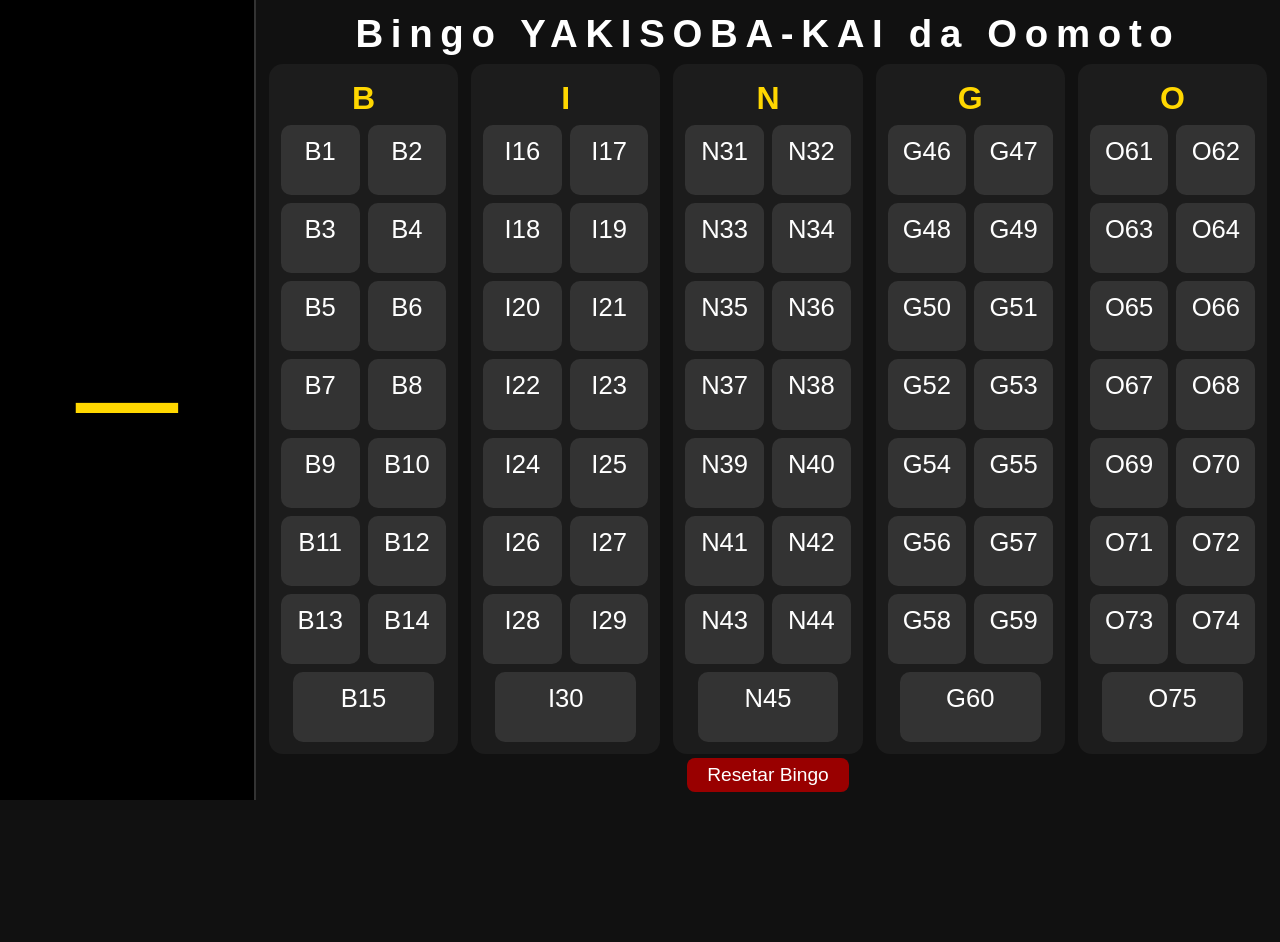
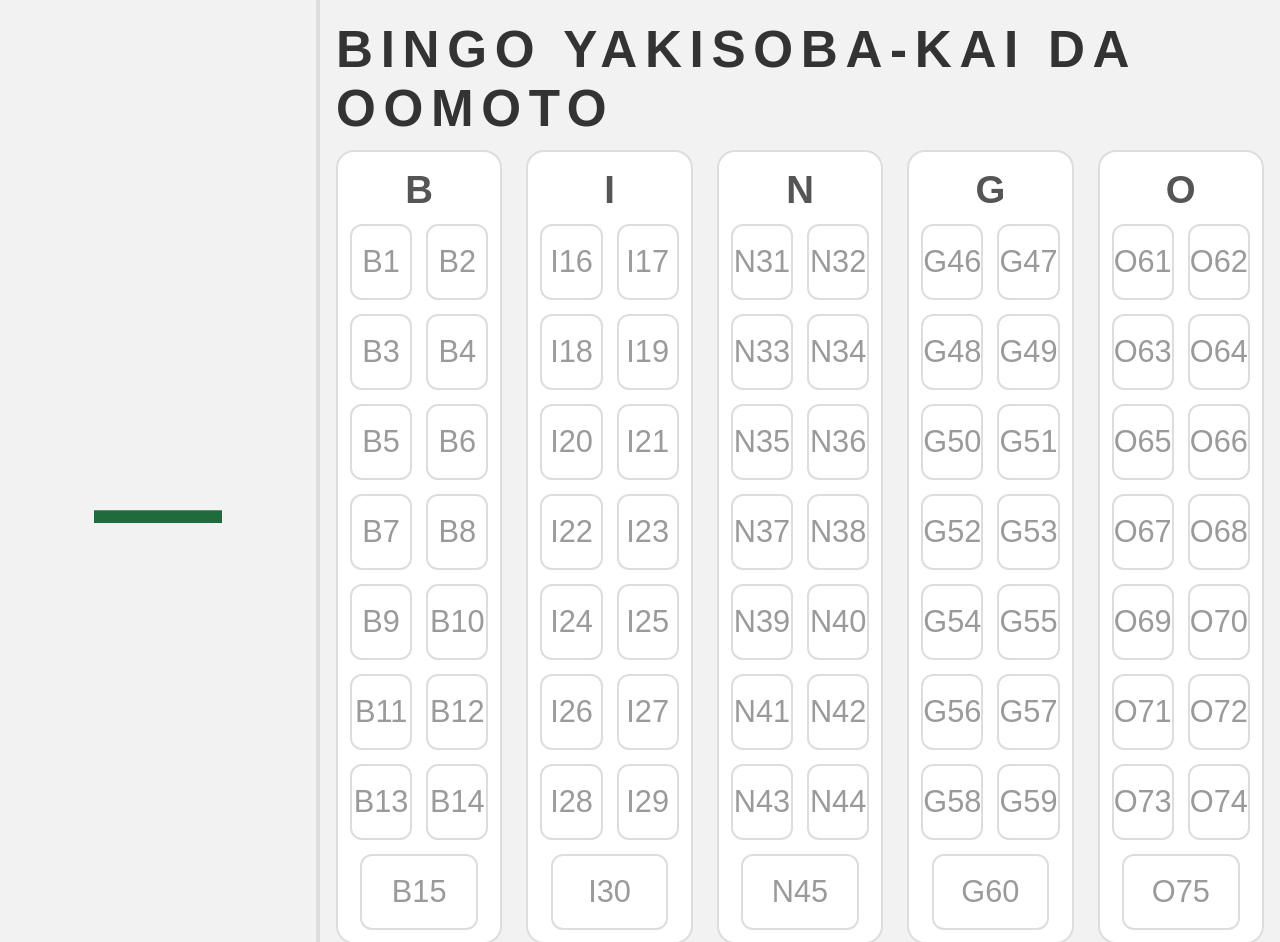
Before and after one commit to takeshi-fujimoto-567/bingoYakisoba, a plain HTML site: page index.html in a window 1280 px wide. Shown: the top 942 px of the page. Before the commit the page ends 800 px from the top, so only its background shows below. Drawn offline with Linux system fonts and the light colour scheme.

Commit message:
Update index.html

```diff
--- a/index.html
+++ b/index.html
@@ -2,157 +2,164 @@
 <html lang="pt-BR">
 <head>
 <meta charset="UTF-8">
-<title>Bingo 75 - Painel Offline</title>
+<title>Bingo 75 – Painel Offline</title>
 
 <style>
-    :root {
-        --bg: #111;
-        --panel: #1c1c1c;
-        --cell: #333;
-        --accent: #ffd700;
-        --called: #0066cc;
+:root{
+    /* FUNDO */
+    --bg: #F2F2F2;        /* off-white */
+    --panel: #FFFFFF;
+
+    /* TEXTO */
+    --grid-text: #9A9A9A;
+
+    /* DESTAQUES */
+    --verde: #1F6B3B;     /* verde escuro */
+    /* --vermelho: #8B1E1E;  alternativa */
+
+    --branco: #FFFFFF;
 }
 
-    * {
-        box-sizing: border-box;
+*{ box-sizing:border-box }
+
+body{
+    margin:0;
+    background:var(--bg);
+    font-family:Arial,sans-serif;
+    overflow:hidden;
 }
 
-    body {
-        margin: 0;
-        background: var(--bg);
-        color: #fff;
-        font-family: Arial, sans-serif;
-        overflow: hidden;
+/* ===== LAYOUT ===== */
+.layout{
+    display:grid;
+    grid-template-columns:25% 75%;
+    height:100vh;
 }
 
-    /* ===== LAYOUT RESPONSIVO ===== */
-    .layout {
-        display: grid;
-        grid-template-columns: 20% 80%;
-        height: 100vh;
+/* ===== NÚMERO ATUAL ===== */
+.last-area{
+    display:flex;
+    align-items:center;
+    justify-content:center;
+    border-right:4px solid #DDD;
 }
 
-    /* ===== NÚMERO EM DESTAQUE ===== */
-    .last-area {
-        display: flex;
-        align-items: center;
-        justify-content: center;
-        background: #000;
-        border-right: 2px solid #333;
+#last{
+    font-size:clamp(96px,10vw,180px);
+    font-weight:900;
+    color:var(--verde);
+    text-align:center;
 }
 
-    #last {
-        font-size: clamp(72px, 8vw, 120px);
-        font-weight: bold;
-        color: var(--accent);
-        text-align: center;
-        line-height: 1;
+/* ===== PAINEL ===== */
+.board-area{
+    padding:16px;
+    display:flex;
+    flex-direction:column;
+    align-items:center;
 }
 
-    /* ===== ÁREA DA GRADE ===== */
-    .board-area {
-        padding: 1vh 1vw;
-        display: flex;
-        flex-direction: column;
-        align-items: center;
+h1{
+    margin:4px 0 12px;
+    font-size:clamp(32px,4vw,56px);
+    letter-spacing:0.15em;
+    text-transform:uppercase;
+    color:#333;
 }
 
-    h1 {
-        font-size: clamp(28px, 3vw, 52px);
-        margin: 0.5vh 0 1vh;
-        letter-spacing: 0.2em;
-        text-align: center;
+/* ===== BINGO ===== */
+.bingo{
+    display:grid;
+    grid-template-columns:repeat(5,1fr);
+    gap:24px;
+    width:100%;
+    max-width:1200px;
+    flex-grow:1;
 }
 
-    .bingo {
-        display: grid;
-        grid-template-columns: repeat(5, 1fr);
-        gap: clamp(6px, 1vw, 14px);
-        width: 100%;
-        max-width: 1100px;
-        flex-grow: 1;
+/* COLUNA */
+.column{
+    background:var(--panel);
+    border-radius:18px;
+    padding:12px;
+    display:flex;
+    flex-direction:column;
+    border:2px solid #DDD;
 }
 
-    .column {
-        background: var(--panel);
-        border-radius: 14px;
-        padding: clamp(6px, 1vw, 12px);
-        display: flex;
-        flex-direction: column;
+.column h2{
+    margin:4px 0 12px;
+    font-size:clamp(28px,3vw,44px);
+    text-align:center;
+    color:#555;
 }
 
-    .column h2 {
-        font-size: clamp(22px, 2.5vw, 40px);
-        margin: 0.5vh 0 1vh;
-        text-align: center;
-        color: var(--accent);
+/* GRADE */
+.grid{
+    display:grid;
+    grid-template-columns:1fr 1fr;
+    gap:14px;
+    flex-grow:1;
 }
 
-    .grid {
-        display: grid;
-        grid-template-columns: 1fr 1fr;
-        gap: clamp(6px, 1vh, 12px);
-        flex-grow: 1;
+/* CÉLULA */
+.cell{
+    background:transparent;
+    border:2px solid #DDD;
+    border-radius:12px;
+    padding:18px 0;
+    font-size:clamp(22px,2.4vw,36px);
+    text-align:center;
+    color:var(--grid-text);
+    user-select:none;
+    cursor:pointer;
 }
 
-    .cell {
-        background: var(--cell);
-        border-radius: 10px;
-        padding: clamp(8px, 1.5vh, 18px) 0;
-        font-size: clamp(18px, 2vw, 32px);
-        text-align: center;
-        cursor: pointer;
-        user-select: none;
+/* ÚLTIMO NÚMERO CENTRAL */
+.cell.center{
+    grid-column:span 2;
+    width:85%;
+    justify-self:center;
 }
 
-    .cell.called {
-        background: var(--called);
-        color: #fff;
-        cursor: default;
+/* SORTEADO */
+.cell.called{
+    background:var(--verde);
+    border-color:var(--verde);
+    color:var(--branco);
+    font-weight:900;
+    cursor:default;
 }
 
-    .cell.center {
-        grid-column: span 2;
-        justify-self: center;
-        width: 85%;
+/* CONTROLES */
+.controls{
+    margin-top:10px;
 }
 
-    .controls {
-        margin-top: 0.5vh;
+button{
+    font-size:20px;
+    padding:10px 28px;
+    border:none;
+    border-radius:10px;
+    background:var(--verde);
+    color:#fff;
+    cursor:pointer;
 }
 
-    button {
-        font-size: clamp(14px, 1.5vw, 20px);
-        padding: 6px 20px;
-        border: none;
-        border-radius: 8px;
-        background: #900;
-        color: #fff;
-        cursor: pointer;
+button:hover{
+    opacity:0.9;
 }
 
-    button:hover {
-        background: #b00;
+/* ===== TELAS MENORES ===== */
+@media (max-width:900px){
+    .layout{
+        grid-template-columns:100%;
     }
 
-    /* ===== TELAS PEQUENAS (celular – teste) ===== */
-    @media (max-width: 900px) {
-        .layout {
-            grid-template-columns: 100%;
-        }
-
-        .last-area {
-            border-right: none;
-            border-bottom: 2px solid #333;
-            height: 20vh;
-        }
-
-        #last {
-            font-size: clamp(48px, 10vw, 80px);
-        }
-
-        .bingo {
-            max-width: 100%;
+    .last-area{
+        height:22vh;
+        border-right:none;
+        border-bottom:4px solid #DDD;
     }
 }
 </style>
@@ -181,44 +188,43 @@
 <script>
 /* ===== CONFIGURAÇÃO ===== */
 const TITULO = "Bingo YAKISOBA-KAI da Oomoto";
-
 document.getElementById("titulo").innerText = TITULO;
 
 const bingo = document.getElementById("bingo");
 const last = document.getElementById("last");
 
 const grupos = [
-        { letra: "B", inicio: 1 },
-        { letra: "I", inicio: 16 },
-        { letra: "N", inicio: 31 },
-        { letra: "G", inicio: 46 },
-        { letra: "O", inicio: 61 }
+    { letra:"B", inicio:1 },
+    { letra:"I", inicio:16 },
+    { letra:"N", inicio:31 },
+    { letra:"G", inicio:46 },
+    { letra:"O", inicio:61 }
 ];
 
-    grupos.forEach(g => {
-        const col = document.createElement("div");
-        col.className = "column";
+grupos.forEach(g=>{
+    const col=document.createElement("div");
+    col.className="column";
 
-        const title = document.createElement("h2");
-        title.innerText = g.letra;
-        col.appendChild(title);
+    const h=document.createElement("h2");
+    h.innerText=g.letra;
+    col.appendChild(h);
 
-        const grid = document.createElement("div");
-        grid.className = "grid";
+    const grid=document.createElement("div");
+    grid.className="grid";
 
-        for (let i = 0; i < 15; i++) {
-            const num = g.inicio + i;
-            const cell = document.createElement("div");
-            cell.className = "cell";
-            const texto = g.letra + num;
-            cell.innerText = texto;
+    for(let i=0;i<15;i++){
+        const num=g.inicio+i;
+        const cell=document.createElement("div");
+        cell.className="cell";
+        const texto=g.letra+num;
+        cell.innerText=texto;
 
-            if (i === 14) cell.classList.add("center");
+        if(i===14) cell.classList.add("center");
 
-            cell.onclick = () => {
-                if (cell.classList.contains("called")) return;
+        cell.onclick=()=>{
+            if(cell.classList.contains("called")) return;
             cell.classList.add("called");
-                last.innerText = texto;
+            last.innerText=texto;
         };
 
         grid.appendChild(cell);
@@ -228,10 +234,10 @@
     bingo.appendChild(col);
 });
 
-    function resetBingo() {
-        if (!confirm("Resetar o bingo?")) return;
-        document.querySelectorAll(".cell").forEach(c => c.classList.remove("called"));
-        last.innerText = "—";
+function resetBingo(){
+    if(!confirm("Resetar o bingo?")) return;
+    document.querySelectorAll(".cell").forEach(c=>c.classList.remove("called"));
+    last.innerText="—";
 }
 </script>
 
```
Lines whose indentation alone changed are shown as unchanged.
